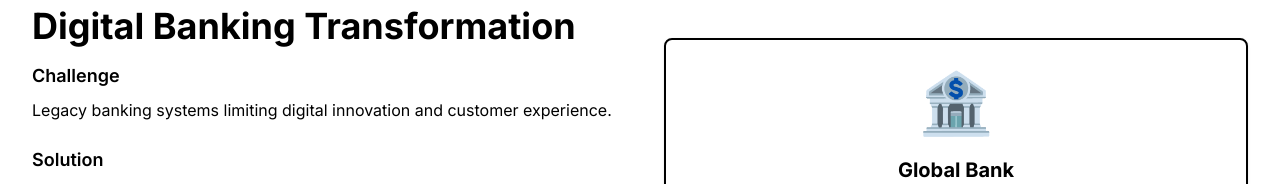
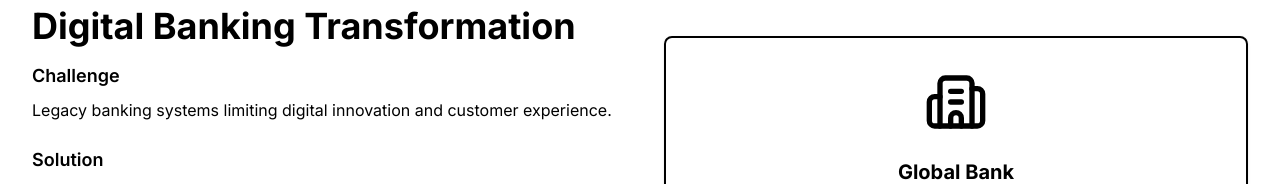
Before and after one commit to ujwalcode24/spheratic-v2, a Next.js app: page /customers/case-studies in a window 1280 px wide. Shown: the part 723-907 px from the top of the page. Built offline with nearby package versions, Linux system fonts and the light colour scheme.

Commit message:
feat: Update Case Studies page with Lucide icons
- Replace emoji icons with Lucide icons (Building2, Stethoscope, ShoppingCart, Shield)
- Use React.createElement for proper icon rendering
- Maintain consistent styling with landing page design

```diff
--- a/src/app/customers/case-studies/page.tsx
+++ b/src/app/customers/case-studies/page.tsx
@@ -5,6 +5,7 @@ import { motion } from 'framer-motion';
 import Link from 'next/link';
 import { Card, Button } from '@/components/ui';
 import { ANIMATIONS } from '@/lib/constants';
+import { Building2, Stethoscope, ShoppingCart, Shield } from 'lucide-react';
 
 const CaseStudiesPage = () => {
   const caseStudies = [
@@ -22,7 +23,7 @@ const CaseStudiesPage = () => {
         '24/7 automated customer service'
       ],
       technologies: ['React Native', 'Node.js', 'AI/ML', 'Blockchain'],
-      image: '🏦',
+      image: Building2,
       timeline: '12 months',
       teamSize: '25 developers'
     },
@@ -40,7 +41,7 @@ const CaseStudiesPage = () => {
         '40% cost savings for patients'
       ],
       technologies: ['React', 'Python', 'TensorFlow', 'WebRTC'],
-      image: '⚕️',
+      image: Stethoscope,
       timeline: '8 months',
       teamSize: '18 developers'
     },
@@ -58,7 +59,7 @@ const CaseStudiesPage = () => {
         '60% faster page load times'
       ],
       technologies: ['Kubernetes', 'AWS', 'Redis', 'GraphQL'],
-      image: '🛒',
+      image: ShoppingCart,
       timeline: '6 months',
       teamSize: '20 developers'
     },
@@ -76,7 +77,7 @@ const CaseStudiesPage = () => {
         '95% customer satisfaction'
       ],
       technologies: ['Python', 'TensorFlow', 'OCR', 'RPA'],
-      image: '🛡️',
+      image: Shield,
       timeline: '10 months',
       teamSize: '15 developers'
     }
@@ -177,7 +178,7 @@ const CaseStudiesPage = () => {
                 {/* Visual Card */}
                 <div className={index % 2 === 1 ? 'lg:col-start-1 lg:row-start-1' : ''}>
                   <Card className="bg-gradient-to-br from-primary-50 to-white border-2 border-primary-100 p-8 text-center">
-                    <div className="text-6xl mb-6">{study.image}</div>
+                    {React.createElement(study.image, { className: 'w-16 h-16 text-primary-500 mb-6 mx-auto' })}
                     <h3 className="text-xl font-bold text-accent-gray-900 mb-2">
                       {study.client}
                     </h3>
```
